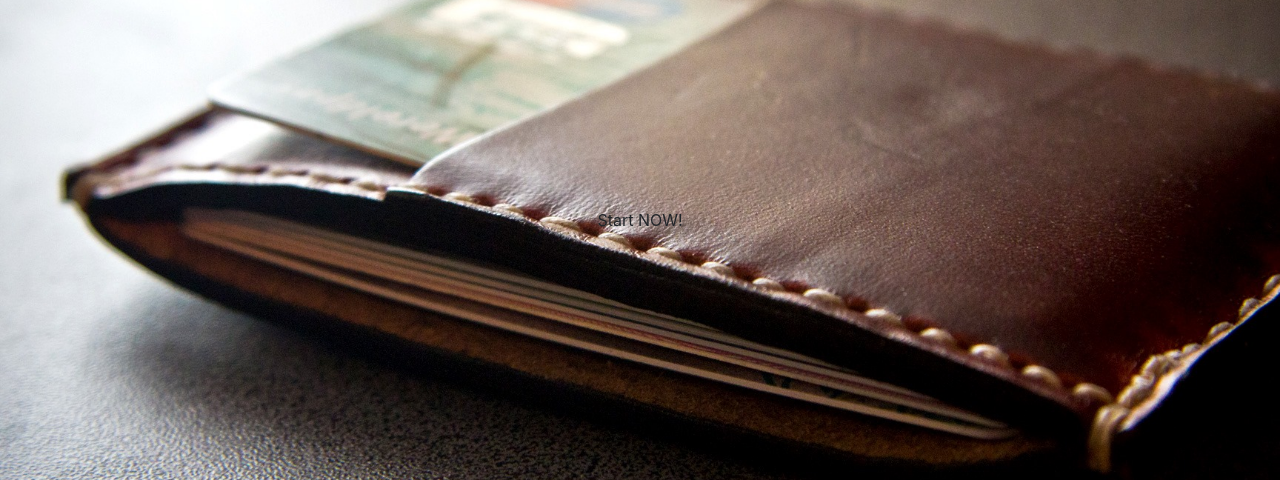
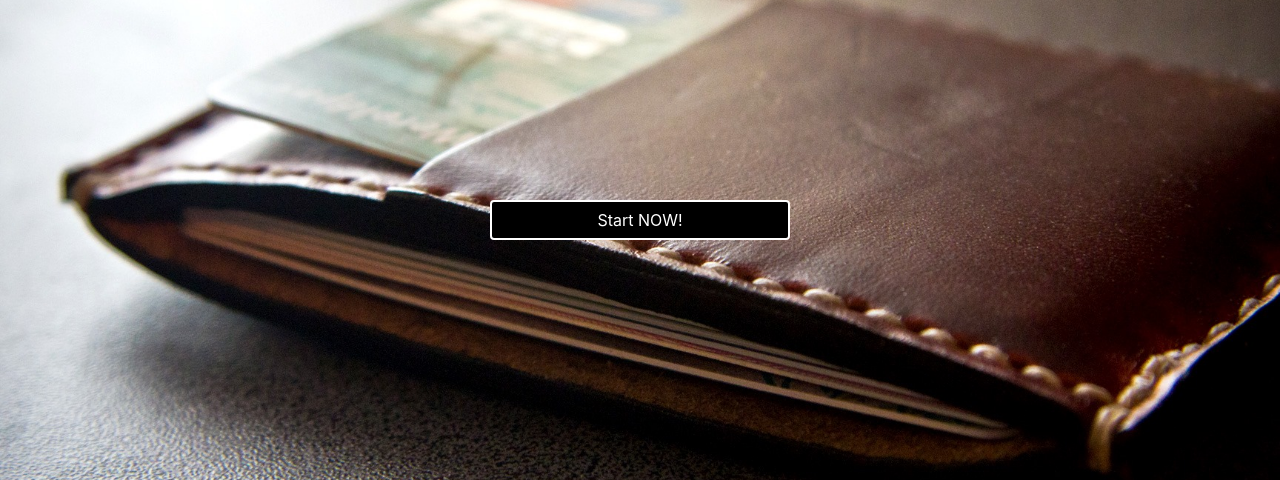
Before and after one commit to zygmuntdzwigon/PAI, a Django app: page / in a window 1280 px wide. Shown: the part 180-660 px from the top of the page. Run offline with Django 3.2, Linux system fonts and the light colour scheme; some libraries are stand-ins or nearby versions.

Commit message:
cosmetic changes

```diff
--- a/my_e_wallet/debt/mixins.py
+++ b/my_e_wallet/debt/mixins.py
@@ -5,13 +5,11 @@ class UserIsAuthorMixin(UserPassesTestMixin):
         debt = self.get_object()
         if self.request.user == debt.author:
             return True
-        else:
-            return False
+        return False
 
 class UserIsDebtorOrCreditorMixin(UserPassesTestMixin):
     def test_func(self):
         debt = self.get_object()
         if self.request.user == debt.creditor or self.request.user == debt.debtor:
             return True
-        else:
-            return False
+        return False
--- a/my_e_wallet/debt/static/debt/style.css
+++ b/my_e_wallet/debt/static/debt/style.css
@@ -36,8 +36,8 @@ body {
     border-color: white;
     min-width: 300px;
     min-height: 35px;
-    position: relative;
-    z-index: 0;
+    margin-top: auto;
+    margin-bottom: auto;
 }
 
 .btn {
--- a/my_e_wallet/debt/templates/debt/debt_detail.html
+++ b/my_e_wallet/debt/templates/debt/debt_detail.html
@@ -8,7 +8,6 @@ function getCookie(name) {
         var cookies = document.cookie.split(';');
         for (var i = 0; i < cookies.length; i++) {
             var cookie = cookies[i].trim();
-            // Does this cookie string begin with the name we want?
             if (cookie.substring(0, name.length + 1) === (name + '=')) {
                 cookieValue = decodeURIComponent(cookie.substring(name.length + 1));
                 break;
@@ -18,7 +17,6 @@ function getCookie(name) {
     return cookieValue;
 }
     var csrftoken = getCookie('csrftoken');
-    console.log(csrftoken)
     function fun(){
         $.ajax({
         headers: { "X-CSRFToken": csrftoken },
@@ -41,7 +39,9 @@ function getCookie(name) {
             <p>Debt value: {{ object.amount }}$</p>
             <p>Debt status: {{ object.status }}</p>
             <p>Debt category: {{ object.category }}</p>
-            <a type="button" class="btn btn-danger" href="{% url 'debt-delete' object.id %}">Delete debt</a>
+            {% if user == debt.author %}
+                <a type="button" class="btn btn-danger" href="{% url 'debt-delete' object.id %}">Delete debt</a>
+            {% endif %}
             <button type="button" class="btn btn-success" onclick="fun()">Mark as paid</button>
         </div>
     </div>
--- a/my_e_wallet/debt/templates/debt/home.html
+++ b/my_e_wallet/debt/templates/debt/home.html
@@ -1,4 +1,4 @@
 {% extends "debt/base.html" %}
 {% block content %}
-    <div class="btn centered">Start NOW!</div>
+    <a href="{% url 'register' %}" class="btn btnn centered">Start NOW!</a>
 {% endblock content %}
--- a/my_e_wallet/debt/views.py
+++ b/my_e_wallet/debt/views.py
@@ -22,9 +22,9 @@ def about(request):
 
 def markaspaid(request, pk):
     debt = Debt.objects.filter(id=pk).first()
-    debt.status = DebtStatuses.objects.filter(id=3).first()
+    debt.status = DebtStatuses.objects.filter(status="Paid").first()
     debt.save()
-    return HttpResponse(f"Debt {debt.title} marked as paid")
+    return HttpResponse()
 
 
 
--- a/my_e_wallet/users/templates/users/profile.html
+++ b/my_e_wallet/users/templates/users/profile.html
@@ -19,8 +19,10 @@
       </fieldset>
       <div class="form-group">
           <button class="btn btn-outline-info" type="submit">Update</button>
+          <a class="btn btn-outline-warning" href="{% url 'password-change' %}">Change password</a>
       </div>
-  </form>
+    </form>
   </div>
+
   </div>
 {% endblock content %}
```
Also changed, not shown: my_e_wallet/debt/migrations/0005_auto_20200115_1759.py (added), my_e_wallet/users/forms.py (line endings or trailing spaces).
